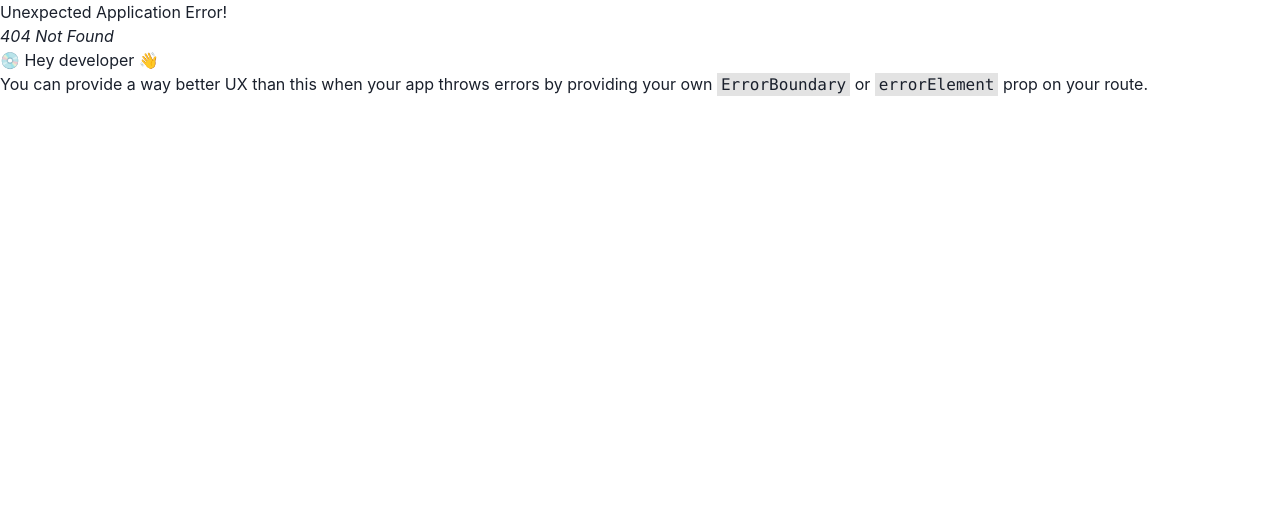
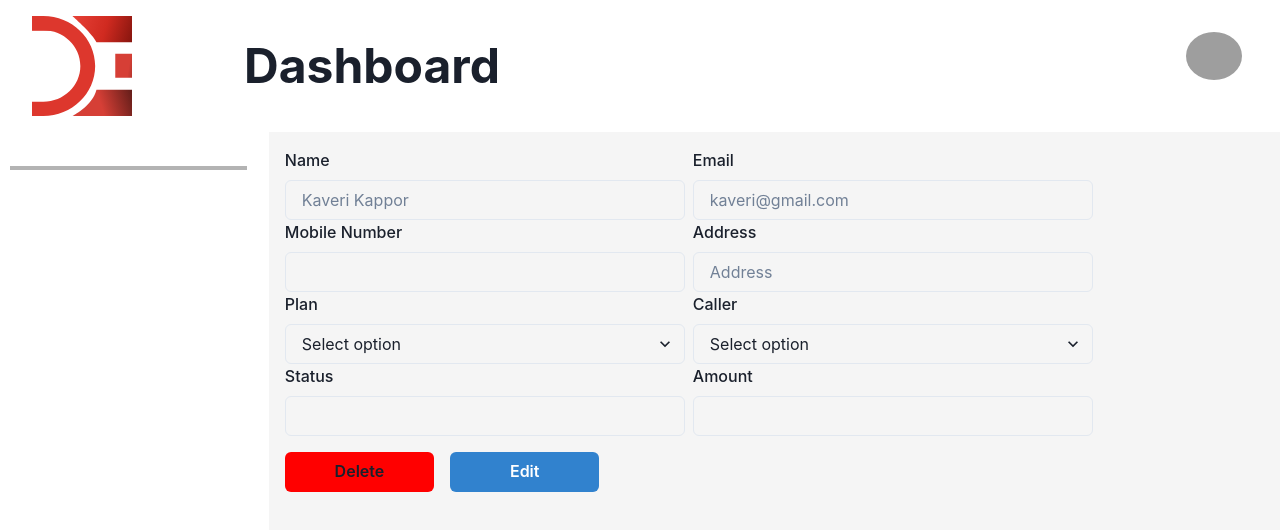
Before and after one commit to Akshaybaiswaree/DataentryProject, a React (Vite) app: page /recoveryprofile/1 in a window 1280 px wide. Before the commit this address had no page. Shown: the top 530 px of the page. Built offline with nearby package versions, Linux system fonts and the light colour scheme; no server answers; grey boxes are pictures that could not be loaded.

Commit message:
update Recovery

```diff
--- a/src/App.jsx
+++ b/src/App.jsx
@@ -23,6 +23,7 @@ import Pending from "./Component/Dashboard/Pending/Pending";
 import Plan from "./Component/Dashboard/Plan/Plan";
 import ProtectedRoute from "./Component/ProtectedRoute/ProtectedRoute";
 import Recovery from "./Component/Dashboard/Recovery/Recovery";
+import RecoveryProfile from "./Component/Dashboard/Recovery/RecoveryProfile";
 import Registration from "./Component/Dashboard/Registration/Registration";
 import RegistrationForm from "./Component/Dashboard/Registration/RegistrationForm";
 import Report from "./Component/Dashboard/Report/Report";
@@ -93,6 +94,8 @@ const router = createBrowserRouter(
         <Route path="report" element={<Report />} />
         <Route path="reportform" element={<ReportForm />} />
         <Route path="recovery" element={<Recovery />} />
+        <Route path="recoveryprofile/:userId" element={<RecoveryProfile />} />
+
         <Route path="employees" element={<Employees />} />
         <Route
           path="employeeprofileedit/:userId"
--- a/src/Component/Dashboard/Recovery/Recovery.jsx
+++ b/src/Component/Dashboard/Recovery/Recovery.jsx
@@ -1,4 +1,5 @@
-import React from "react";
+import React, { useEffect, useState } from "react";
+import axios from "axios";
 import "../Employees/Employees.css";
 import ChevronLeftIcon from "@mui/icons-material/ChevronLeft";
 import ChevronRightIcon from "@mui/icons-material/ChevronRight";
@@ -6,6 +7,37 @@ import { NavLink } from "react-router-dom";
 import { Box, Button, Flex, Input, InputGroup, InputLeftElement } from "@chakra-ui/react";
 import { SearchIcon } from '@chakra-ui/icons';
 const Recovery = () => {
+  const apiUrl = import.meta.env.VITE_APP_API_URL;
+
+  const [currentPage, setCurrentPage] = useState(1);
+  const [totalPage, setTotlePage] = useState(1);
+  const [userData , setUserData] = useState([])
+
+  useEffect(() => {
+    fetchData();
+  }, [currentPage]);
+
+  const fetchData = async () => {
+
+    try {
+      const config = {
+        methode: "GET",
+        url: `${apiUrl}/user/recovery_user?page=${currentPage}`,
+      };
+      const responce = await axios(config);
+      setTotlePage(responce.data.totalPages);
+      console.log(responce.data.totalPages); // we get the Total Number of Pages
+      console.log(responce);
+      setUserData(responce?.data?.users)
+    } catch (error) {
+      console.log(error, "error");
+    }
+  };
+
+  const handlePagination = (page) => {
+    setCurrentPage(page);
+  };
+
   return (
     <>
 
@@ -24,58 +56,39 @@ const Recovery = () => {
         <Input width={"400px"} type="text" placeholder="Search..." />
       </InputGroup>
     <div className="table" style={{justifyContent:"center", alignItems:'center',width:"80%", padding:"1rem"}}>
-      <div className="head">
-        <h5>Name</h5>
-        <h5>Mobile</h5>
-        <h5>Mail</h5>
+      <div className="user" style={{color:'black'}}><b>
+        <h5>User Name</h5></b>
+        <b><h5>Number</h5></b>
+        <b><h5>Start Date</h5></b>
+        <b><h5>Amount</h5></b>
       </div>
       <div className="details">
-        <div className="user">
-          <p>Kaveri Kapoor</p>
-          <h5>9856412372</h5>
-          <p>kaveri@gmail.com</p>
-          <NavLink to="/employeeprofileedit">
+      {userData.map((user) => (
+        <div className="user" key={user._id}>
+          <h5>{user.name}</h5>
+          <h5>{user.mobile}</h5>
+          <h5>{new Date(user.startDate).toLocaleDateString()}</h5>
+          <h5>{user.amount}</h5>
+          <NavLink to={`/recoveryprofile/${user._id}`}>
           <button
-
           style={{background:"black" , width:"8.3rem"}}>View Detail</button>
           </NavLink>
         </div>
+      ))}
         <br />
-        <div className="user">
-          <p>Kaveri Kapoor</p>
-          <h5>9856412372</h5>
-          <p>kaveri@gmail.com</p>
-          <button style={{background:"black"}}>View Detail</button>
-        </div>
-        <br />
-        <div className="user">
-          <p>Kaveri Kapoor</p>
-          <h5>9856412372</h5>
-          <p>kaveri@gmail.com</p>
-          <button style={{background:"black"}}>View Detail</button>
-        </div>
-        <br />
-        <div className="user">
-          <p>Kaveri Kapoor</p>
-          <h5>9856412372</h5>
-          <p>kaveri@gmail.com</p>
-          <button style={{background:"black"}}>View Detail</button>
-        </div>
-        <br />
-        <div className="user">
-          <p>Kaveri Kapoor</p>
-          <h5>9856412372</h5>
-          <p>kaveri@gmail.com</p>
-          <button style={{background:"black"}}>View Detail</button>
-        </div>
         <div className="numbers">
-          <ChevronLeftIcon />
-          <span className="num">1</span>
-          <span className="num">2</span>
-          <span className="num">3</span>
-          <span className="num">4</span>
-          <ChevronRightIcon />
-        </div>
+            <ChevronLeftIcon />
+            {Array.from({ length: totalPage }, (_, index) => (
+              <span
+                key={index + 1}
+                className="num"
+                onClick={() => handlePagination(index + 1)}
+              >
+                {index + 1}
+              </span>
+            ))}
+            <ChevronRightIcon />
+          </div>
       </div>
     </div>
     </>
--- /dev/null
+++ b/src/Component/Dashboard/Recovery/RecoveryProfile.jsx
@@ -0,0 +1,302 @@
+
+import {
+    Box,
+    Button,
+    Flex,
+    FormControl,
+    FormLabel,
+    Input,
+    Select,
+    Stack,
+    StackDivider,
+    AlertDialog,
+    AlertDialogBody,
+    AlertDialogFooter,
+    AlertDialogHeader,
+    AlertDialogContent,
+    AlertDialogOverlay,
+    AlertDialogCloseButton,
+    useDisclosure,
+  } from "@chakra-ui/react";
+  import axios from "axios";
+  // import "./EmployeeProfileEdit.css";
+  import { useEffect, useRef, useState } from "react";
+  import DeleteIcon from "@mui/icons-material/Delete";
+  import EditIcon from "@mui/icons-material/Edit";
+  import { Link, NavLink, useNavigate, useParams } from "react-router-dom";
+
+  const RecoveryProfile = () => {
+    const apiUrl = import.meta.env.VITE_APP_API_URL;
+    // using navigate
+    const navigate = useNavigate();
+    // userId of the user
+    const { userId } = useParams();
+
+    // input fields for all inputs
+    const [inputField, setInputField] = useState({
+      name: "",
+      email: "",
+      mobile: "",
+      address: "",
+      plan: "",
+      caller: "",
+      status: "",
+      amount: "",
+    });
+
+    // modal button
+    const { isOpen, onOpen, onClose } = useDisclosure();
+    const cancelRef = useRef();
+
+    // useEffect to fetch specific user by ID
+    useEffect(() => {
+      const fetchUserDetails = async () => {
+
+        try {
+          const response = await axios.get(
+            `${apiUrl}/user/getuser_by_id/${userId}`
+          );
+          const data = response.data;
+          console.log(data?.User.name);
+          console.log(data?.User);
+          setInputField({
+            name: data?.User?.name,
+            email: data?.User?.email,
+            mobile: data?.User?.mobile,
+            address: data?.User?.address,
+            plan: "",
+            caller: data?.User?.caller,
+            status: data?.User?.status,
+            amount:data?.User?.amount,
+          });
+        } catch (error) {
+          console.error("Error fetching user details:", error);
+        }
+      };
+      fetchUserDetails();
+    }, [userId]);
+
+    // form change handler
+    const onChangeHandler = (e) => {
+      const { name, value } = e.target;
+
+      setInputField({
+        ...prevValue,
+        [name]: value,
+      });
+    };
+
+    // delete function call
+    const deleteUser = async (id) => {
+      try {
+        console.log(id);
+        const response = await axios.delete(
+          `${apiUrl}/user/delete_user/${id}`
+        );
+        if (response.status === 200) {
+          navigate("/recovery");
+          alert("User Deleted Succesfully.");
+        } else {
+          alert("Failed to delete user.");
+        }
+      } catch (error) {
+        console.log(error);
+      }
+    };
+
+    return (
+      <Box
+        marginLeft={"1rem"}
+        marginTop={"1rem"}
+        className="employee-form-container"
+      >
+        <form className="employee-form">
+          <Stack direction={["column", "row"]}>
+            <Box>
+              <FormControl className="employee-form-group">
+                <FormLabel>Name</FormLabel>
+                <Input
+                  name="name"
+                  onChange={onChangeHandler}
+                  value={inputField.name}
+                  width={"400px"}
+                  type="text"
+                  placeholder="Kaveri Kappor"
+                />
+              </FormControl>
+            </Box>
+            <Box>
+              <FormControl className="employee-form-group">
+                <FormLabel>Email</FormLabel>
+                <Input
+                  name="email"
+                  value={inputField.email}
+                  onChange={onChangeHandler}
+                  width={"400px"}
+                  type="email"
+                  placeholder="kaveri@gmail.com"
+                />
+              </FormControl>
+            </Box>
+          </Stack>
+          <Stack direction={["column", "row"]}>
+            <Box>
+              <FormControl className="employee-form-group">
+                <FormLabel>Mobile Number</FormLabel>
+                <Input
+                  name="mobile"
+                  onChange={onChangeHandler}
+                  value={inputField.mobile}
+                  width={"400px"}
+                  type="number"
+                />
+              </FormControl>
+            </Box>
+            <Box>
+              <FormControl className="employee-form-group">
+                <FormLabel>Address</FormLabel>
+                <Input
+                  name="address"
+                  value={inputField.address}
+                  onChange={onChangeHandler}
+                  width={"400px"}
+                  type="text"
+                  placeholder="Address"
+                />
+              </FormControl>
+            </Box>
+          </Stack>
+          <Stack direction={["column", "row"]}>
+            <Box>
+              <FormControl className="employee-form-group">
+                <FormLabel>Plan</FormLabel>
+                <Select
+                  name="plan"
+                  onChange={onChangeHandler}
+                  value={inputField.plan}
+                  width={"400px"}
+                  placeholder="Select option"
+                >
+                  <option value="option1">Plan 1</option>
+                  <option value="option2">Plan 2</option>
+                  <option value="option3">Plan 3</option>
+                  <option value="option3">Plan 4</option>
+                </Select>
+              </FormControl>
+            </Box>
+            <Box>
+              <FormControl className="employee-form-group">
+                <FormLabel>Caller</FormLabel>
+                <Select
+                  name="caller"
+                  onChange={onChangeHandler}
+                  value={inputField.caller}
+                  width={"400px"}
+                  placeholder="Select option"
+                >
+                  <option value="option1">Caller 1</option>
+                  <option value="option2">Caller 2</option>
+                  <option value="option3">Caller 3</option>
+                  <option value="option3">Caller 4</option>
+                </Select>
+              </FormControl>
+            </Box>
+          </Stack>
+
+          <Stack direction={"row"}>
+            <Box>
+              <FormControl className="employee-form-group">
+                <FormLabel>Status</FormLabel>
+                <Input
+                  width={"400px"}
+                  type="text"
+                  name="status"
+                  onChange={onChangeHandler}
+                  value={inputField.status}
+                />
+              </FormControl>
+            </Box>
+            <Box>
+              <FormControl className="employee-form-group">
+                <FormLabel>Amount</FormLabel>
+                <Input
+                  width={"400px"}
+                  type="text"
+                  name="amount"
+                  value={inputField.amount}
+                  onChange={onChangeHandler}
+                />
+              </FormControl>
+            </Box>
+          </Stack>
+        </form>
+
+        {/* <DeleteIcon onClick={onOpen} /> */}
+        <Button
+      marginTop={'1rem'}
+      _hover={{ background: "white", color: "gray" }}
+        onClick={onOpen} bg={'red'}>
+          Delete
+        </Button>
+        {/* Modal Code */}
+        <AlertDialog
+          isOpen={isOpen}
+          leastDestructiveRef={cancelRef}
+          onClose={onClose}
+        >
+          <AlertDialogOverlay>
+            <AlertDialogContent>
+              <AlertDialogHeader fontSize="lg" fontWeight="bold">
+                Delete User
+              </AlertDialogHeader>
+
+              <AlertDialogBody>
+                Are you sure? You want to delete !!.
+              </AlertDialogBody>
+
+              <AlertDialogFooter>
+                <Button ref={cancelRef} onClick={onClose}>
+                  Cancel
+                </Button>
+                <Button
+                  colorScheme="red"
+                  onClick={() => {
+                    onClose();
+                    deleteUser(userId);
+                  }}
+                  ml={3}
+                >
+                  Delete
+                </Button>
+              </AlertDialogFooter>
+            </AlertDialogContent>
+          </AlertDialogOverlay>
+        </AlertDialog>
+
+        {/* <Link to={`/user/editregistration/${userId}`}>
+            <EditIcon />
+          </Link> */}
+        <Link to={`/user/editregistration/${userId}`}>
+          <Button
+          marginTop={'1rem'}
+          marginLeft={'1rem'}
+          colorScheme="blue">Edit</Button>
+        </Link>
+
+        {/* <NavLink to="/user/registration">
+            <Button
+               onClick={AddUser}
+
+              // removeinputnames()
+              className="employee-btn"
+              colorScheme="teal"
+              mt="4"
+            >
+              Save
+            </Button>
+            </NavLink> */}
+      </Box>
+    );
+  };
+
+  export default RecoveryProfile;
```
